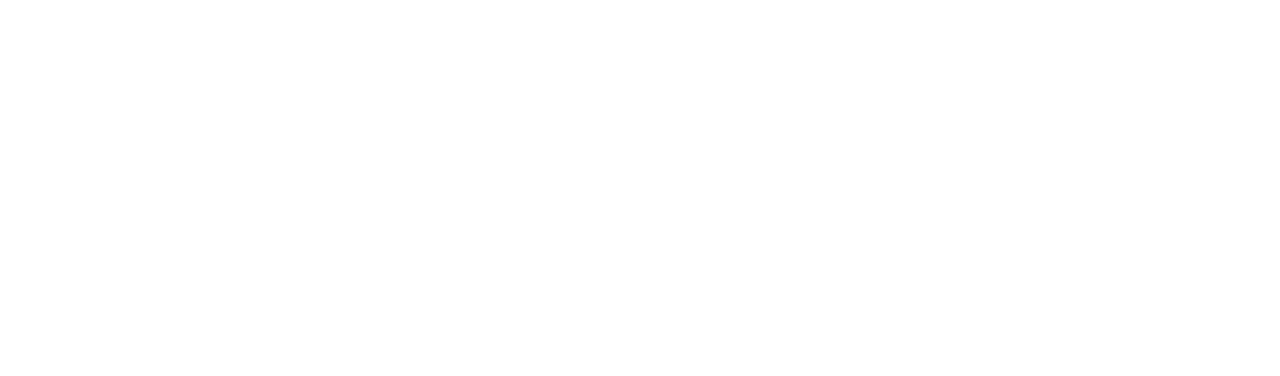
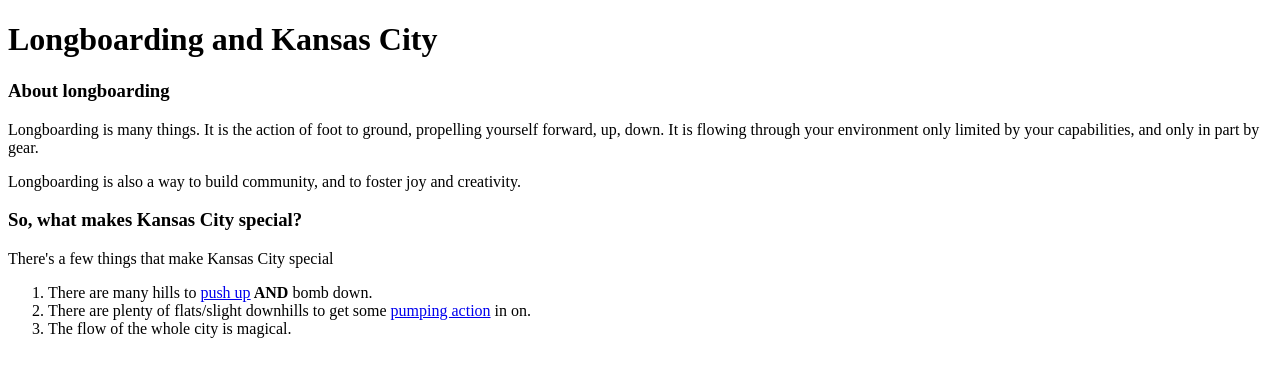
Before and after one commit to LaunchCodeAllhubs/js-assignment-4-html-me-something-ririthewizard, a website: page index.html in a window 1280 px wide. Drawn offline with Linux system fonts and the light colour scheme.

Commit message:
Added a few paragraphs and headers along with 2 hyperlinks.

```diff
--- a/index.html
+++ b/index.html
@@ -1,8 +1,28 @@
 <!DOCTYPE html>
 <html>
    <head>
+      <title>Skating Kansas City</title>
    </head>
    <body>
-      <!-- Write your HTML in this file! -->
+      <h1>Longboarding and Kansas City</h1>
+      <div class = "About longboarding">
+         <h3>About longboarding</h3>
+            <p>Longboarding is many things. It is the action of foot to ground, propelling yourself forward, up, down. It is flowing through your environment only limited by your capabilities, and only in part by gear. </p>
+            <p>Longboarding is also a way to build community, and to foster joy and creativity.</p>
+      </div>
+
+      <div class = "Kansas City">
+         <h3>So, what makes Kansas City special?</h3>
+            <p>There's a few things that make Kansas City special</p>
+            <div>
+               <ol>
+                  <li>There are many hills to <a href="https://youtu.be/HX0NAQoCOLo?t=329" target="_blank">push up</a><b> AND</b> bomb down.</li>
+                  <li>There are plenty of flats/slight downhills to get some <a href="https://youtu.be/O2cqDtI_494?t=248" target="_blank">pumping action</a> in on.</li>
+                  <li>The flow of the whole city is magical.</li>
+               </ol>
+            </div>
+      </div>
+
+
    </body>
 </html>
```
